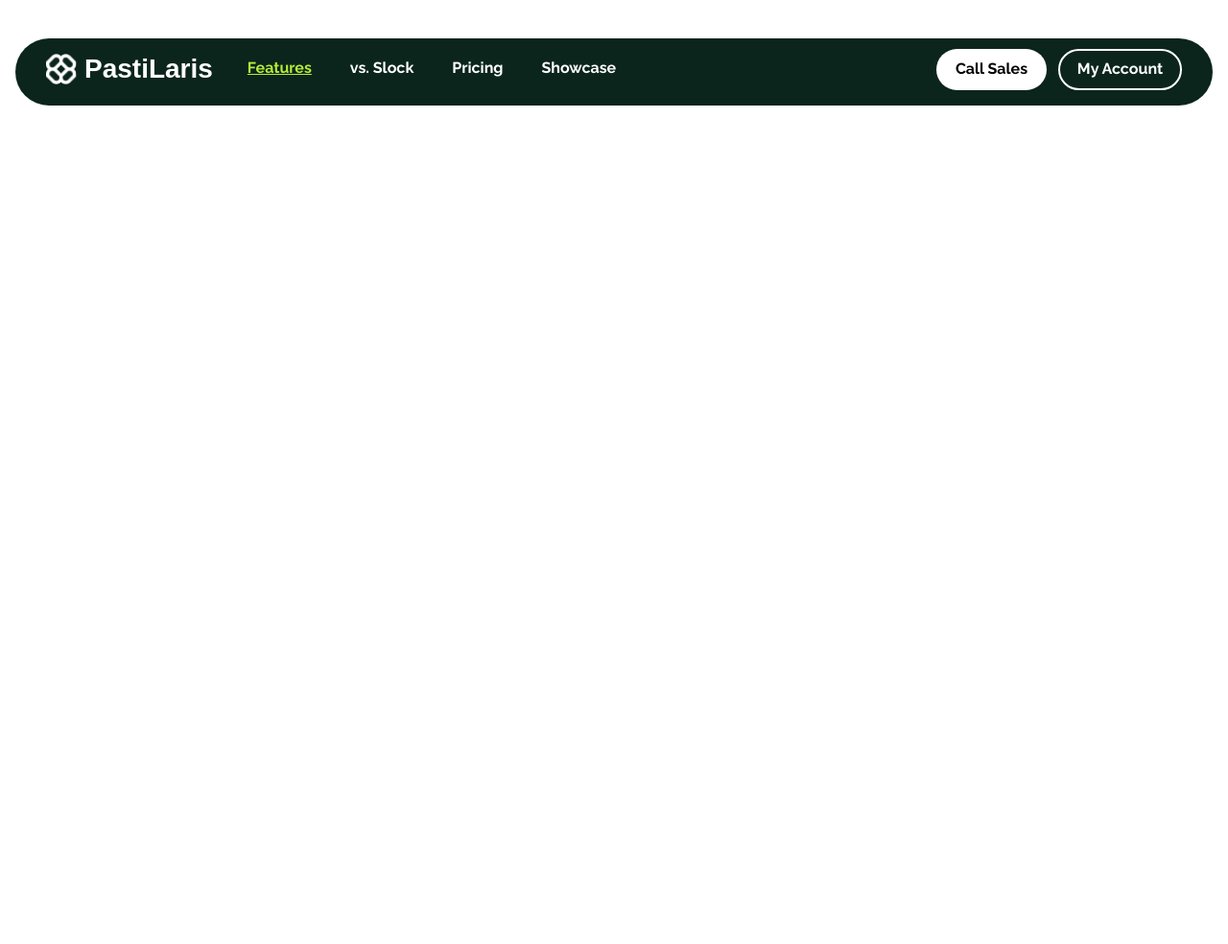
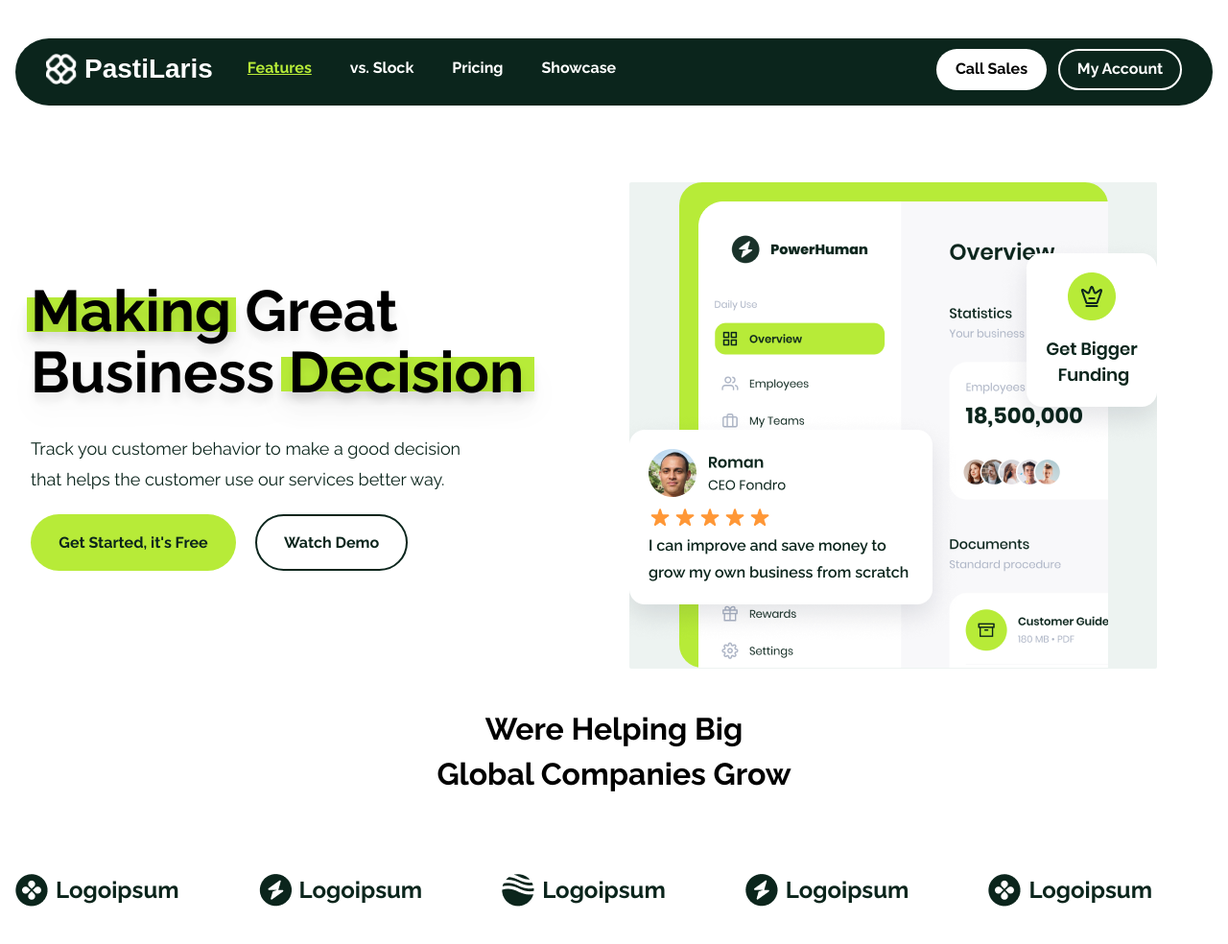
Before and after one commit to jon-renzil-08/slicing-landing-page-pasti-laris-build-with-Angga, a website: page index.html in a window 1280 px wide. Shown: the whole page at 96% size. Before the commit the page ends 800 px from the top, so only its background shows below. Drawn offline with Linux system fonts and the light colour scheme; a web font is replaced by a local one.

Commit message:
hero section

```diff
--- a/index.html
+++ b/index.html
@@ -47,5 +47,98 @@
     </nav>
   </div>
   <!-- Navbar end -->
+
+  <!-- Hero section starts -->
+  <section id="home" class="pt-10">
+    <div class="container">
+      <div class="flex flex-wrap">
+        <div class="w-full self-center px-4 relative lg:w-1/2">
+          <div class="bg-bgGreenColors w-[13.6rem] h-9 absolute top-[1.1rem] left-3 drop-shadow-xl "></div>
+          <div class="bg-bgGreenColors w-[16.5rem] h-9 absolute top-20 left-[17.3rem] drop-shadow-xl "></div>
+          <h1 class="font-raleway font-extrabold lg:text-[60px] lg:leading-[4rem] md:text-4xl md:leading-[3rem] sm:text-3xl sm:leading-[3rem] text-xl w-full lg:w-[36rem] relative drop-shadow-xl ">Making Great Business Decision</h1>
+          <p class="font-raleway font-medium text-[18px] leading-8 text-textColors mt-8">
+            Track you customer behavior to make a good decision <br />
+            that helps the customer use our services better way.
+          </p>
+          <div class="flex flex-wrap items-center gap-5 mt-5">
+            <a
+              href="#"
+              class="bg-bgGreenColors  font-bold text-[16px] font-raleway text-textColors rounded-full  justify-center w-[214px] h-[59px] items-center flex"
+              >Get Started, it's Free</a
+            >
+            <a
+              href="#"
+              class="px-5 py-3 font-semibold text-[16px] font-raleway w-[159px] h-[59px] text-textColors rounded-full border-2 border-textColors flex items-center justify-center"
+              >Watch Demo</a
+            >
+          </div>
+        </div>
+        <div class="w-full self-end px-4 lg:w-1/2">
+          <div
+            class="bg-[#EDF3F1] w-[550px] h-[507px] my-10 rounded-sm relative max-w-full"
+          >
+            <div
+              class="bg-bgGreenColors w-[447px] h-[506px] mx-auto rounded-3xl max-w-full"
+            >
+              <img
+                src="src/images/images1.png"
+                alt="images1"
+                class="pt-5 pl-5 max-w-full"
+              />
+            </div>
+            <img
+              src="src/images/image2.png"
+              alt="images2"
+              class="absolute top-14 right-0"
+            />
+            <img
+              src="src/images/image3.png"
+              alt="images3"
+              class="absolute top-60"
+            />
+          </div>
+        </div>
+      </div>
+     <h1 class="font-raleway font-bold text-[32px] text-center leading-[46px]">Were Helping Big</h1>
+     <h1 class="font-raleway font-bold text-[32px] text-center">Global Companies Grow</h1>
+
+      <div
+        class="justify-center lg:my-20 md:my-10 sm:my-8 my-9 grid grid-cols-2 lg:grid-cols-5 md:grid-cols-4 gap-5 sm:grid-cols-3"
+      >
+        <div class="flex items-center gap-2">
+          <img src="src/icons/icons.png" alt="icons1" />
+          <p class="font-raleway font-extrabold text-textColors text-2xl">
+            Logoipsum
+          </p>
+        </div>
+        <div class="flex items-center gap-2">
+          <img src="src/icons/icons (1).png" alt="icons1" />
+          <p class="font-raleway font-extrabold text-textColors text-2xl">
+            Logoipsum
+          </p>
+        </div>
+        <div class="flex items-center gap-2">
+          <img src="src/icons/icons (3).png" alt="icons1" />
+          <p class="font-raleway font-extrabold text-textColors text-2xl">
+            Logoipsum
+          </p>
+        </div>
+        <div class="flex items-center gap-2">
+          <img src="src/icons/icons (2).png" alt="icons1" />
+          <p class="font-raleway font-extrabold text-textColors text-2xl">
+            Logoipsum
+          </p>
+        </div>
+        <div class="flex items-center gap-2">
+          <img src="src/icons/icons.png" alt="icons1" />
+          <p class="font-raleway font-extrabold text-textColors text-2xl">
+            Logoipsum
+          </p>
+        </div>
+      </div>
+    </div>
+  </section>
+  <!-- Hero section end -->
+
 </body>
 </html>
```
